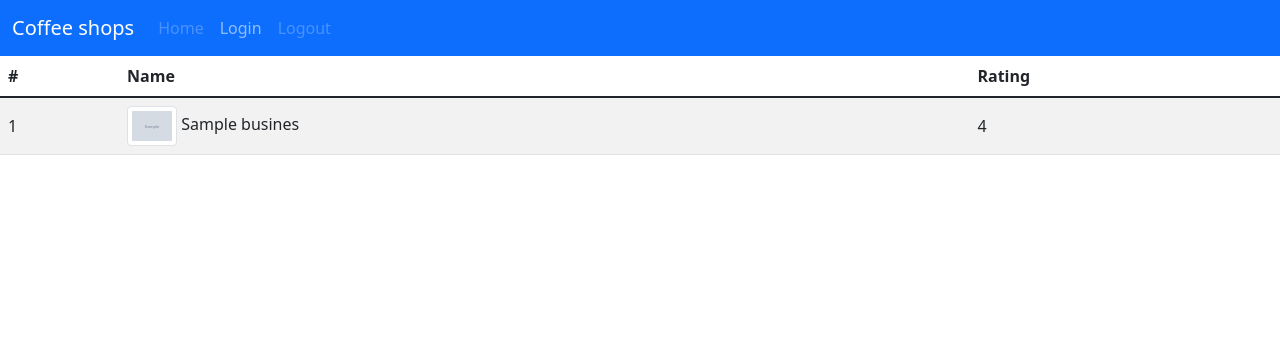
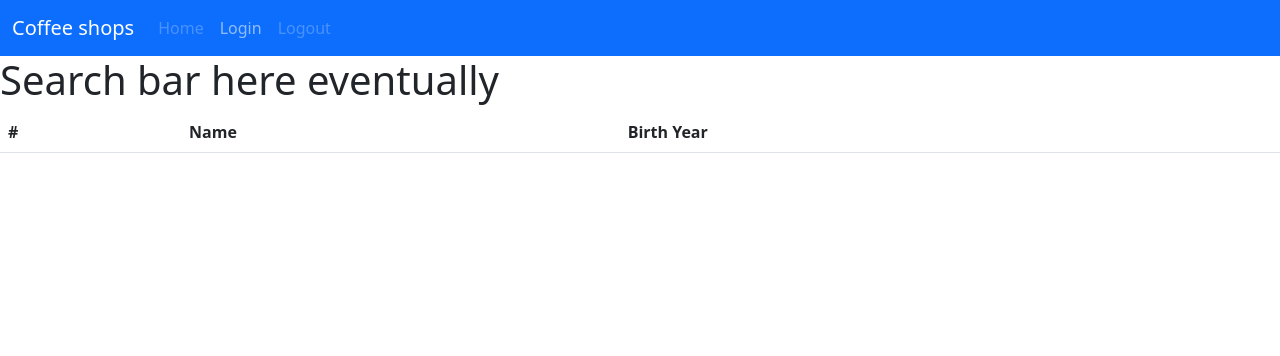
Before and after one commit to nvanbaak/birthday-server, a Python web app: template flask-project/templates/home.html in a window 1280 px wide. Shown: the top 356 px of the page. Run offline with Jinja, Linux system fonts and the light colour scheme; the template is opened without the code that fills it: most values are stand-ins (such as "Sample title", 1, 10 or a date in 2020); grey boxes marked "Sample" are stand-in pictures; lists and menus that the app fills with data are empty.

Commit message:
modified body to be appropriate to assignment

```diff
--- a/flask-project/templates/home.html
+++ b/flask-project/templates/home.html
@@ -2,25 +2,19 @@
 {% set active_page = 'home' %}
 {% block title %} Home {% endblock %}
 {% block content %}
+
+<h1>Search bar here eventually</h1>
+
 <table class="table table-striped">
   <thead>
     <tr>
       <th scope="col">#</th>
       <th scope="col">Name</th>
-      <th scope="col">Rating</th>
+      <th scope="col">Birth Year</th>
     </tr>
   </thead>
   <tbody>
 
-		{% for business in myData %}
-			<tr>
-				<td class="align-middle">{{ loop.index0 +1 }}</td>
-				<td class="align-middle"> <img src= {{ business['image_url'] }} class="img-thumbnail" style="max-height:50px;max-width:50px;"> {{business['name']}}</td>
-				<td class="align-middle">{{ business['rating']}}</td>
-			</tr>
-
-        {% endfor %}
-
   </tbody>
 </table>
  {% endblock %}
```
